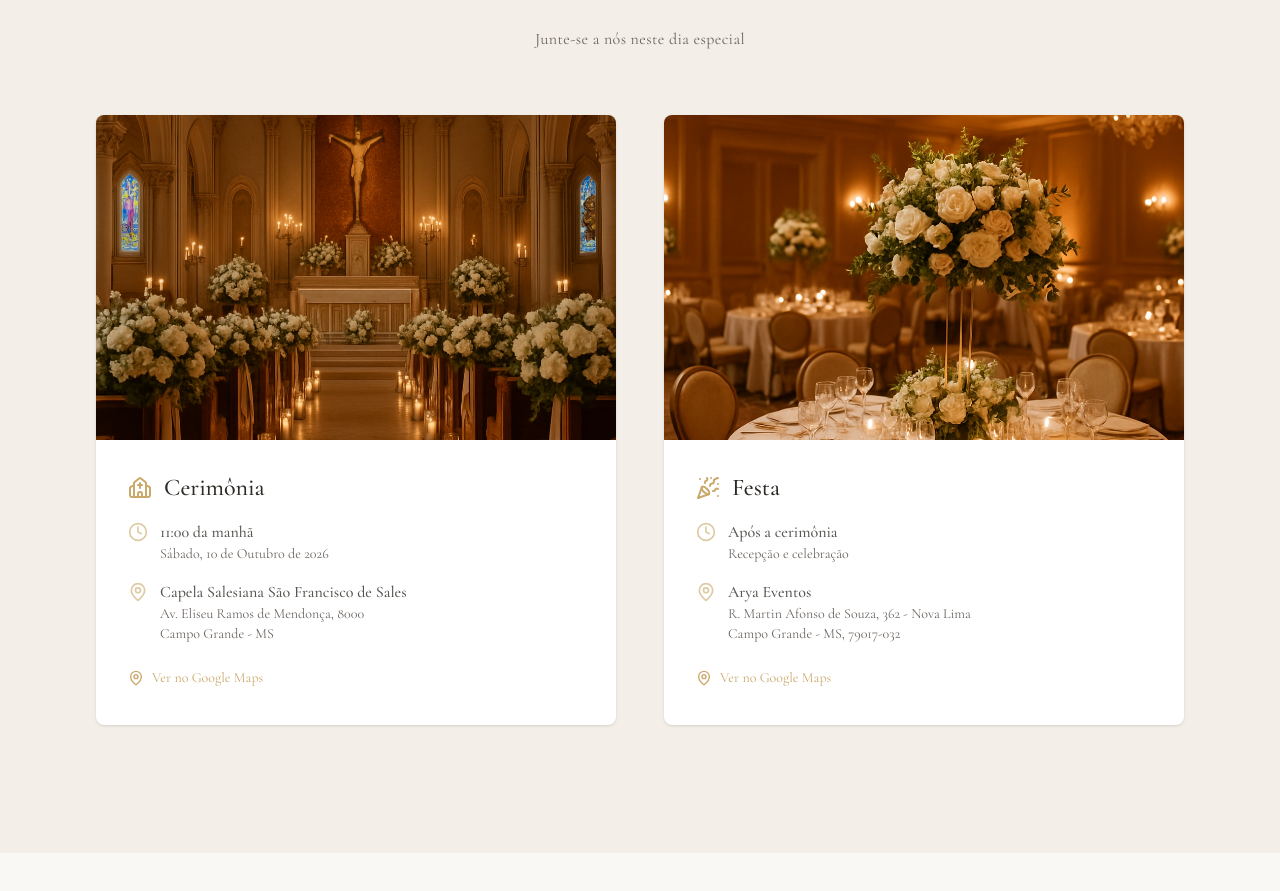
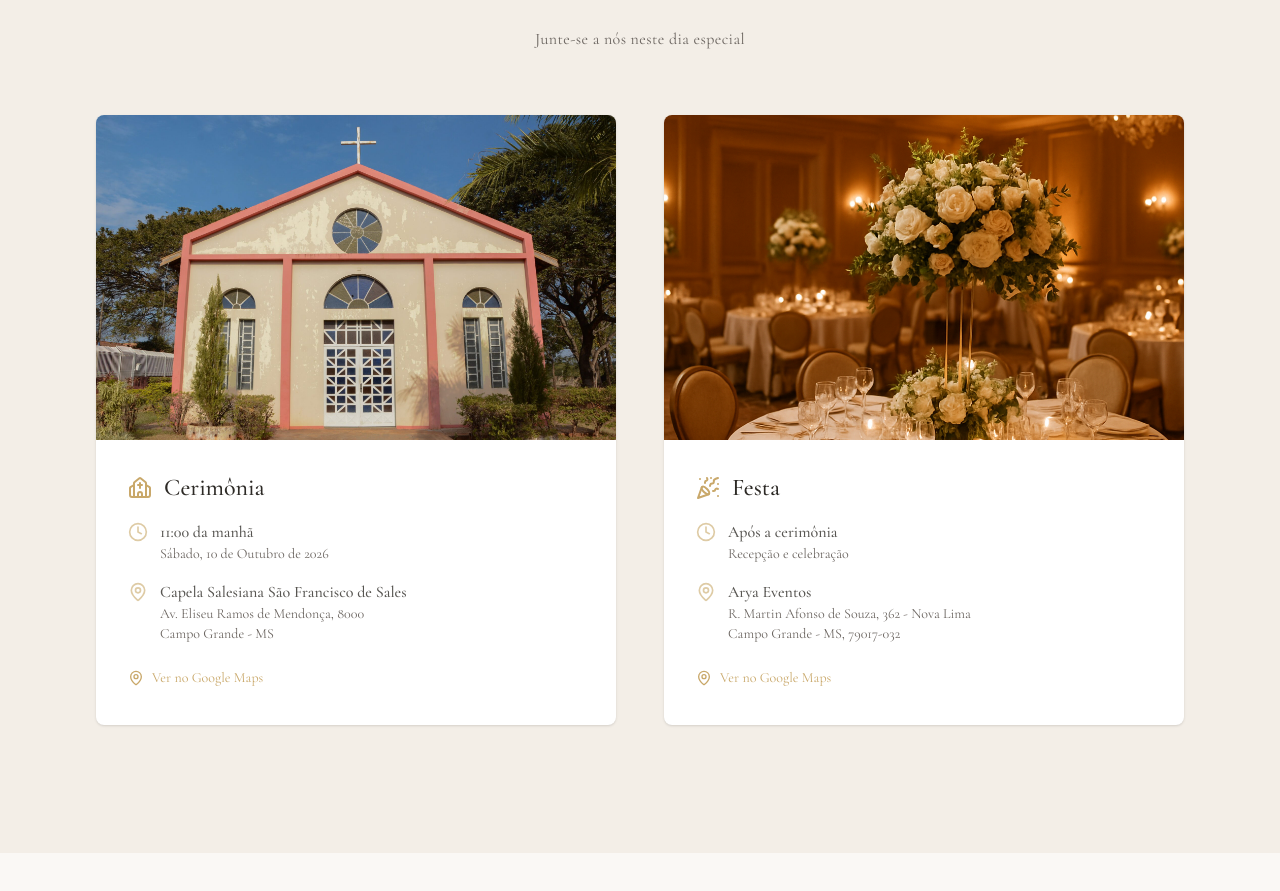
Before and after one commit to victorhugomoreira/Site-Casamento, a Next.js app: page / in a window 1280 px wide. Shown: the part 2037-2928 px from the top of the page. Built offline with nearby package versions, Linux system fonts and the light colour scheme.

Commit message:
feat: update event section image to Capela Salesiana
Added new image and updated alt text for better context

Co-authored-by: victorhugomoreira <289719626+victorhugomoreira@users.noreply.github.com>

```diff
--- a/components/event-section.tsx
+++ b/components/event-section.tsx
@@ -21,8 +21,8 @@ export function EventSection() {
           <div className="bg-card rounded-lg overflow-hidden shadow-sm">
             <div className="relative aspect-[16/10]">
               <Image
-                src="/images/ceremony.png"
-                alt="Local da Cerimônia"
+                src="/images/capela-salesiana.jpg"
+                alt="Capela Salesiana São Francisco de Sales"
                 fill
                 className="object-cover"
               />
```
Also changed, not shown: public/images/capela-salesiana.jpg (added).
